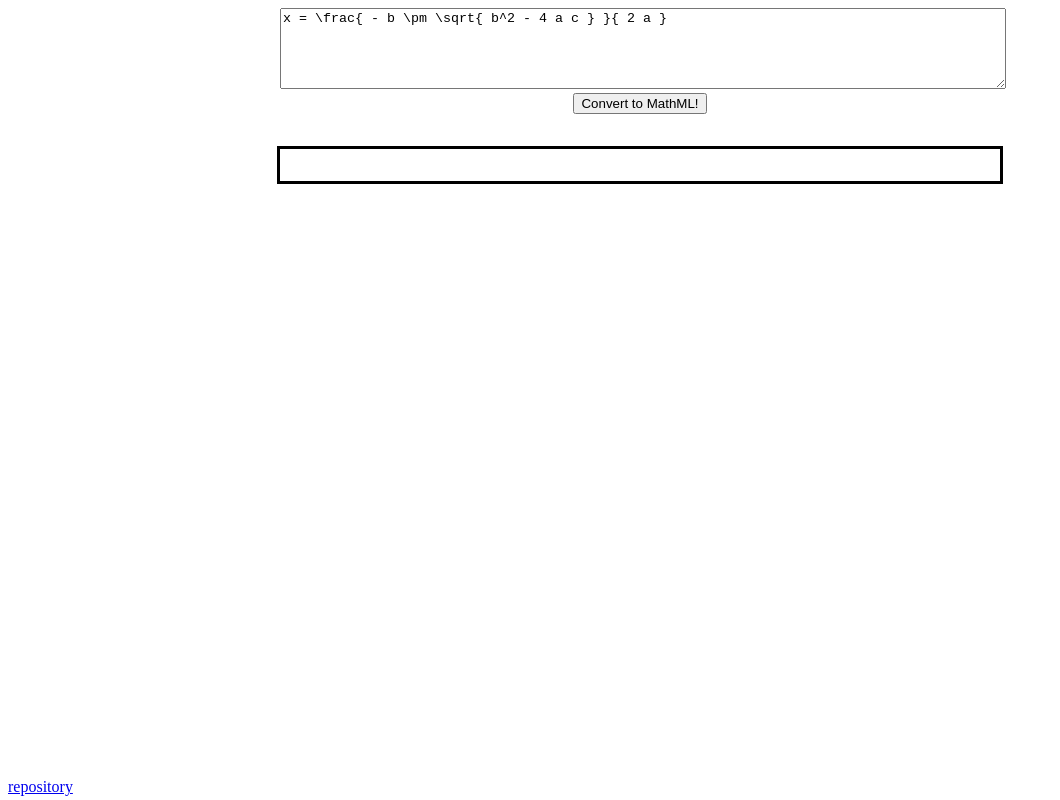
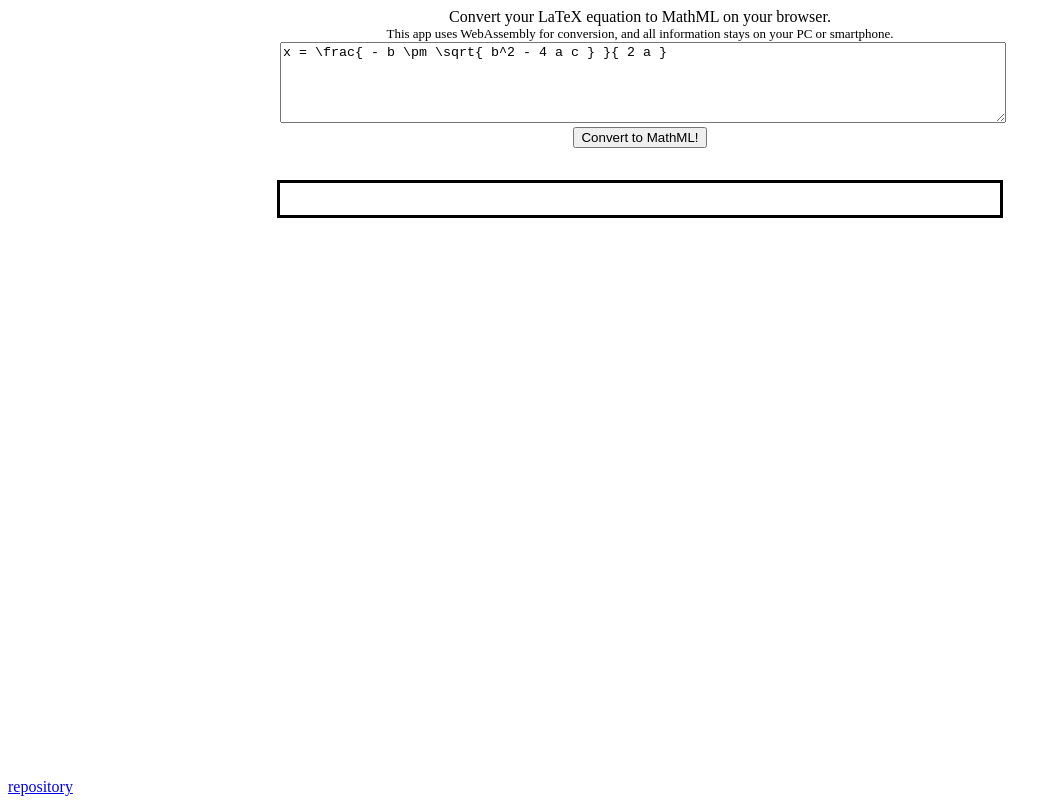
Before and after one commit to osanshouo/latex2mathml-web, a plain HTML site: page index.html in a window 1280 px wide. Shown: the whole page, without its empty margins (0-1060 px from the left). Drawn offline with Linux system fonts and the light colour scheme; no server answers.

Commit message:
add description

```diff
--- a/index.html
+++ b/index.html
@@ -20,6 +20,10 @@
 </head>
 
 <body>
+    <div>
+        <div>Convert your LaTeX equation to MathML on your browser.</div>
+        <div class="description">This app uses WebAssembly for conversion, and all information stays on your PC or smartphone.</div>
+    </div>
     <div><textarea id="story" name="story" rows="5">x = \frac{ - b \pm \sqrt{ b^2 - 4 a c } }{ 2 a }</textarea></div>
     <div><button id="convert">Convert to MathML!</button></div>
     <div id="output-html"></div>
--- a/style.css
+++ b/style.css
@@ -4,6 +4,10 @@ textarea { width: 100%; text-align: left; }
 #output-html { margin-top: 2em; margin-bottom: 1em; }
 #output-text { border: solid; min-height: 2em; }
 
+.description {
+    font-size: small;
+}
+
 footer {
     position: fixed;
     top: calc(100vh - 3ex);
```
